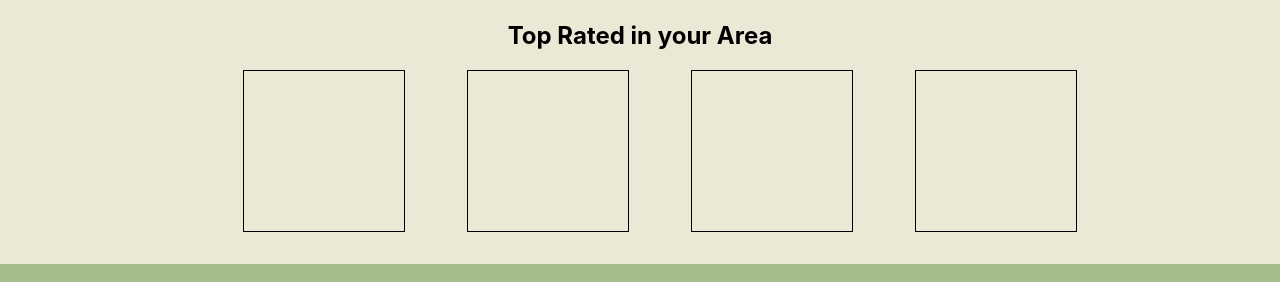
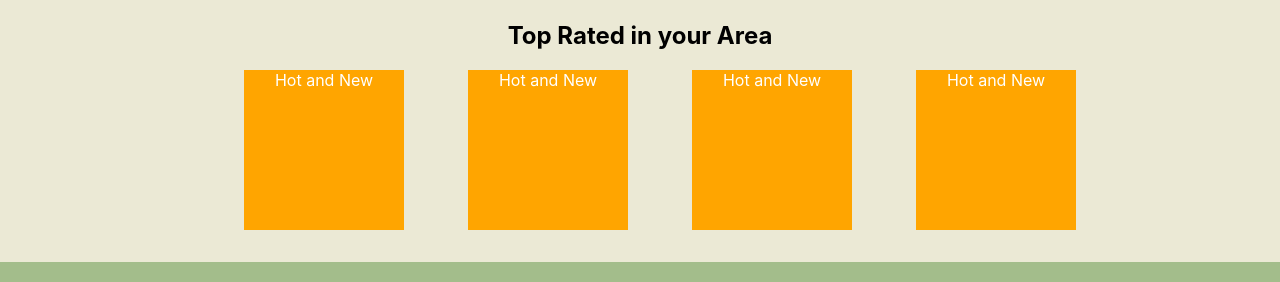
Before and after one commit to GiaEdgington/project-a-grade-frontend, a React (Create React App) app: page / in a window 1280 px wide. Shown: the part 732-1014 px from the top of the page. Built offline with nearby package versions, Linux system fonts and the light colour scheme.

Commit message:
add new and hot category

```diff
--- a/src/App.css
+++ b/src/App.css
@@ -154,7 +154,9 @@ label {
 .topRated ul li {
   width: 10em;
   height: 10em;
-  border: 1px black solid;
+  background-color: orange;
+  color: white;
+  text-align: center;
 }
 
 .restaurantList {
--- a/src/components/Browse.js
+++ b/src/components/Browse.js
@@ -7,10 +7,10 @@ class Browse extends React.Component {
             <div className="topRated">
                 <h2>Top Rated in your Area</h2>
                 <ul>
-                    <li></li>
-                    <li></li>
-                    <li></li>
-                    <li></li>
+                    <li>Hot and New</li>
+                    <li>Hot and New</li>
+                    <li>Hot and New</li>
+                    <li>Hot and New</li>
                 </ul>
             </div>
         )
```
